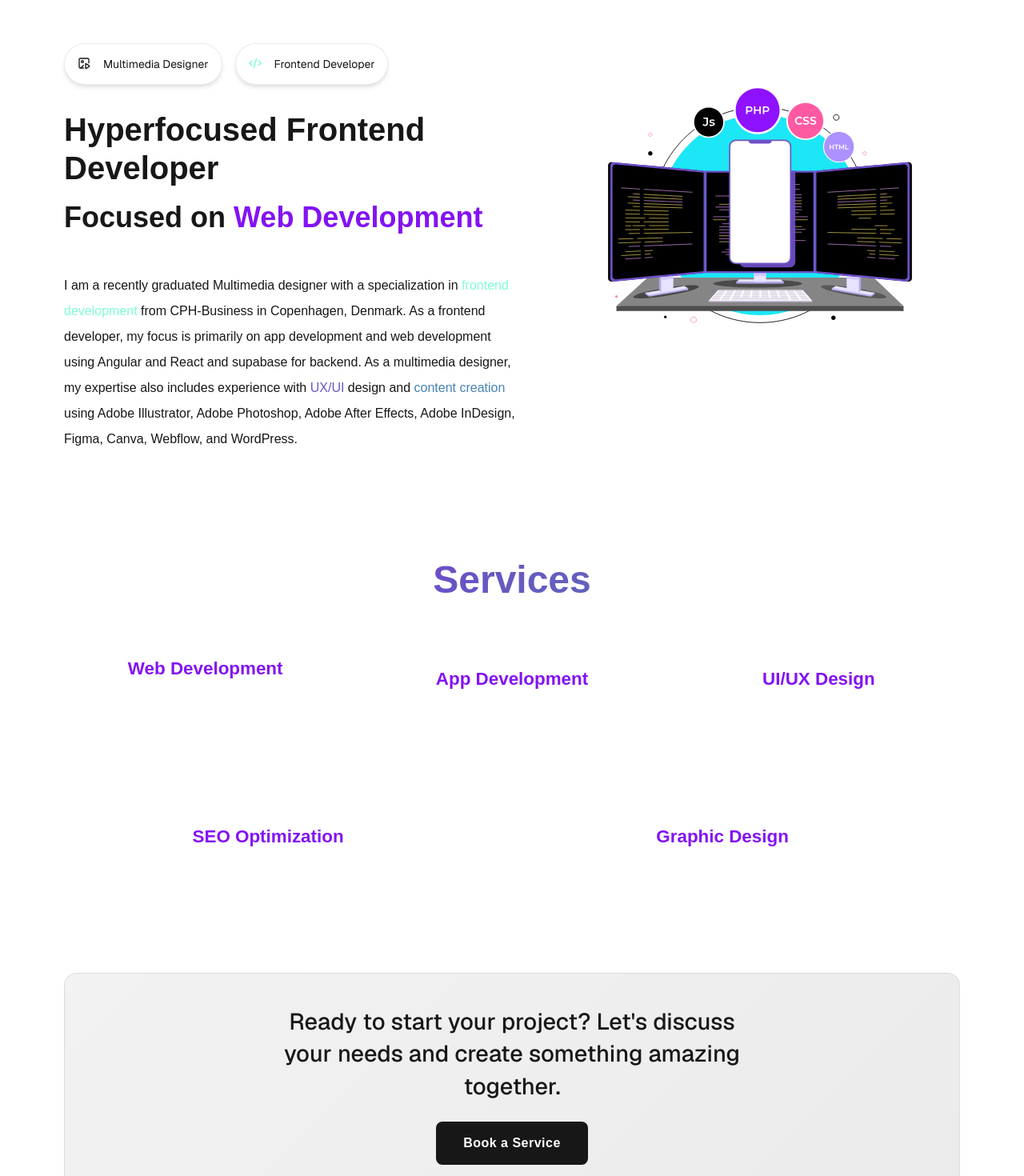
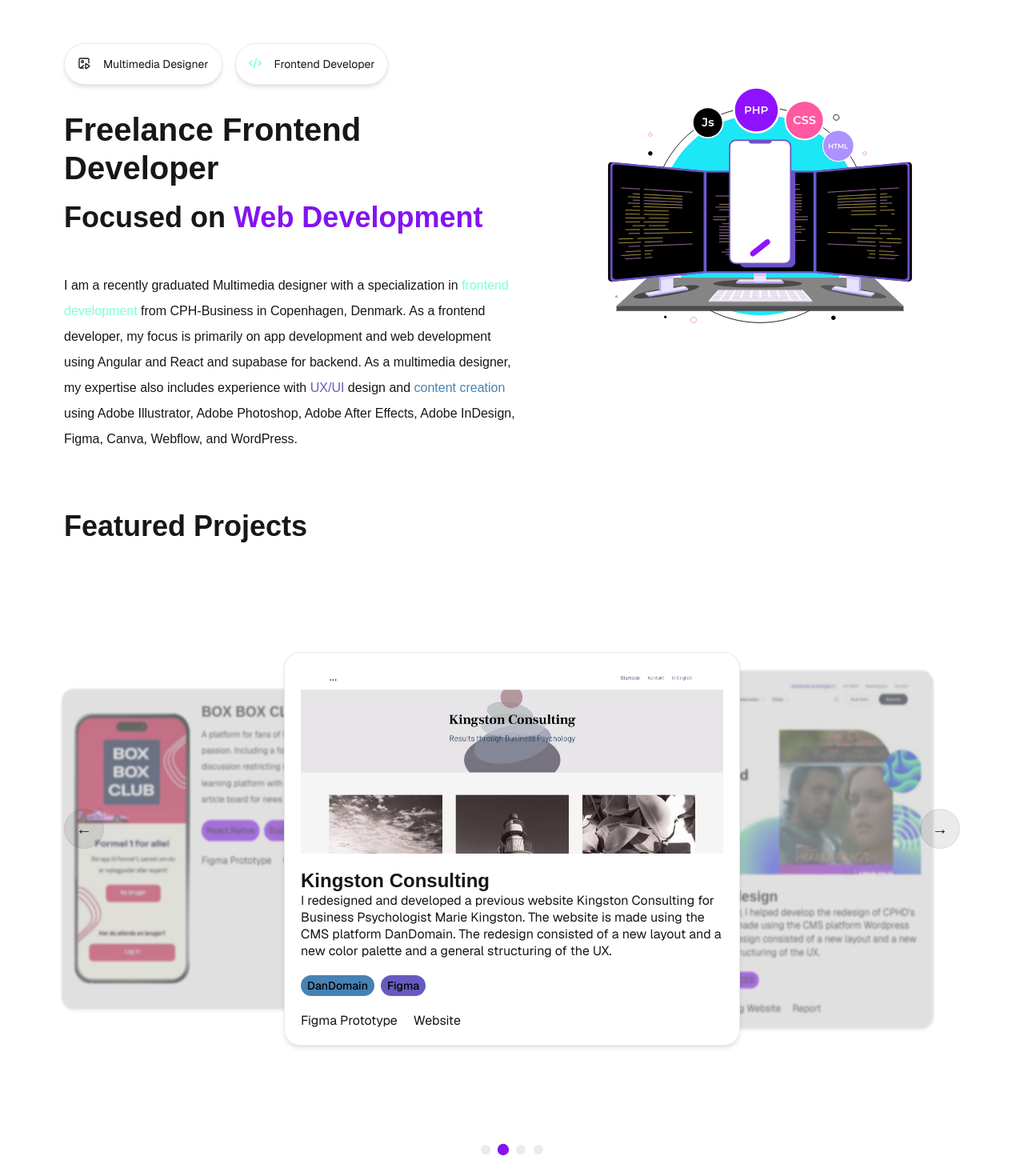
Before and after one commit to SophiaAnina/sophiaanina, a Next.js app: page / in a window 1280 px wide. Shown: the part 180-1650 px from the top of the page at 80% size. Built offline with nearby package versions, Linux system fonts and the light colour scheme.

Commit message:
Update main title and comment out services section for future reference

```diff
--- a/src/pages/index.js
+++ b/src/pages/index.js
@@ -18,7 +18,7 @@
     description: "Sophia Anina Kingston's Portfolio",
     multimediaDesigner: "Multimedia Designer",
     frontendDeveloper: "Frontend Developer",
-    mainTitle: "Hyperfocused Frontend Developer",
+    mainTitle: "Freelance Frontend Developer",
     focusedOn: "Focused on",
     focusWords: [
       "Application Development",
@@ -158,21 +158,23 @@
     uxui: "UX/UI",
     contentCreation: "indholdsproduktion",
     featuredProjects: "Fremhævede Projekter",
-    services: {
-      title: "Services",
-      webDev: "Webudvikling",
-      webDevDesc: "Moderne, responsive hjemmesider bygget med React, Next.js og banebrydende teknologier.",
-      appDev: "App Udvikling",
-      appDevDesc: "Platformuafhængige mobilapplikationer ved brug af React Native til iOS og Android.",
-      uiux: "UI/UX Design",
-      uiuxDesc: "Brugercentrerede designløsninger der prioriterer brugervenlighed og tilgængelighed.",
-      seo: "SEO Optimering",
-      seoDesc: "Søgemaskineoptimering for at forbedre din hjemmesides synlighed og rangering.",
-      graphicdesign: "Grafisk Design",
-      graphicdesignDesc: "Skabelse af visuelt overbevisende grafik og brandingmaterialer ved brug af Adobe Creative Suite.",
-      bookNow: "Book en Service",
-      bookDescription: "Klar til at starte dit projekt? Lad os diskutere dine behov og skabe noget fantastisk sammen."
-    },
+
+    // services: {
+    //   title: "Services",
+    //   webDev: "Webudvikling",
+    //   webDevDesc: "Moderne, responsive hjemmesider bygget med React, Next.js og banebrydende teknologier.",
+    //   appDev: "App Udvikling",
+    //   appDevDesc: "Platformuafhængige mobilapplikationer ved brug af React Native til iOS og Android.",
+    //   uiux: "UI/UX Design",
+    //   uiuxDesc: "Brugercentrerede designløsninger der prioriterer brugervenlighed og tilgængelighed.",
+    //   seo: "SEO Optimering",
+    //   seoDesc: "Søgemaskineoptimering for at forbedre din hjemmesides synlighed og rangering.",
+    //   graphicdesign: "Grafisk Design",
+    //   graphicdesignDesc: "Skabelse af visuelt overbevisende grafik og brandingmaterialer ved brug af Adobe Creative Suite.",
+    //   bookNow: "Book en Service",
+    //   bookDescription: "Klar til at starte dit projekt? Lad os diskutere dine behov og skabe noget fantastisk sammen."
+    // },
+
     skills: {
       categories: {
         frontendDevelopment: "Frontend Udvikling",
@@ -725,8 +727,8 @@
           <LottieAnimation />
        </div>
 
-          {/* Services Section */}
-          <div id="services" className={styles.servicesSection}>
+
+          {/* <div id="services" className={styles.servicesSection}>
             <h1 className={styles.servicesTitle}>{t.services.title}</h1>
             <div className={styles.servicesGrid}>
               <div className={styles.serviceCard}>
@@ -751,16 +753,16 @@
                 <p>{t.services.graphicdesignDesc}</p>
               </div>
               </div>
-            </div>
+            </div> */}
 
-            {/* Book Service Call-to-Action */}
+            {/* Book Service Call-to-Action
             <div className={styles.bookingCta}>
               <h2>{t.services.bookDescription}</h2>
               <Link href="/booking" className={styles.bookingButton}>
                 {t.services.bookNow}
               </Link>
             </div>
-          </div>
+          </div> */}
 
           <h1 className={styles.featuredProjects}>{t.featuredProjects}</h1>
           <div className={styles.carouselContainer}>
```
